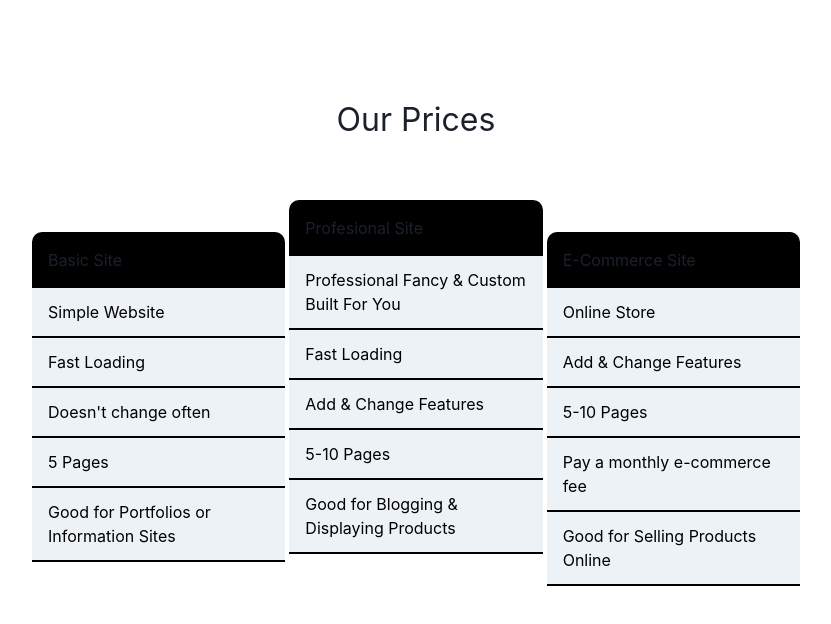
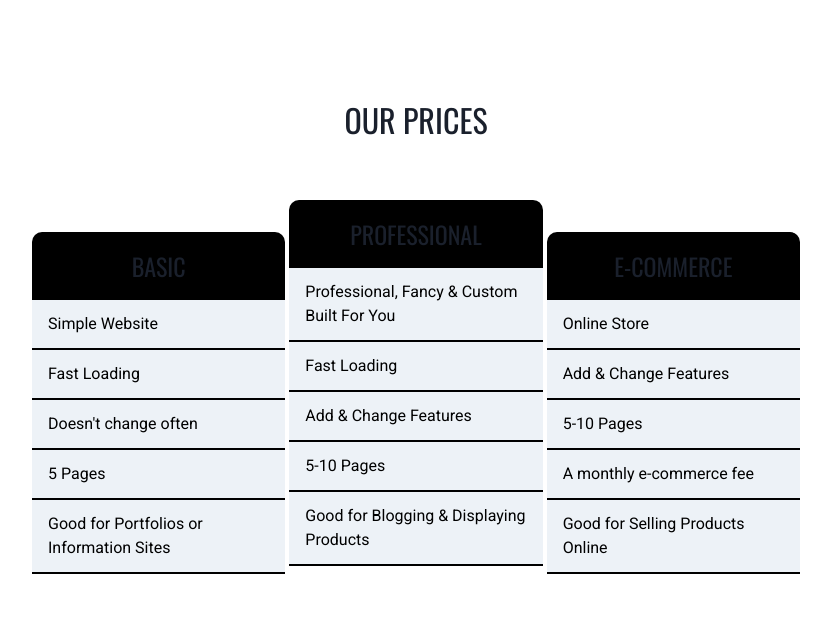
Before and after one commit to rubydevco/rubydev-tempsite, a React (Create React App) app: page /getting-started in a window 1280 px wide. Shown: the top 624 px of the page, without its empty margins (224-1055 px from the left). Built offline with nearby package versions, Linux system fonts and the light colour scheme.

Commit message:
added some fonts

```diff
--- a/public/index.html
+++ b/public/index.html
@@ -11,8 +11,11 @@
     />
     <link rel="apple-touch-icon" href="%PUBLIC_URL%/logo192.png" />
     <link rel="manifest" href="%PUBLIC_URL%/manifest.json" />
-
-    <title>React App</title>
+    <link rel="preconnect" href="https://fonts.googleapis.com">
+    <link rel="preconnect" href="https://fonts.googleapis.com">
+    <link rel="preconnect" href="https://fonts.gstatic.com" crossorigin>
+    <link href="https://fonts.googleapis.com/css2?family=Oswald:wght@200;300;400;500;600;700&family=Roboto:ital,wght@0,100;0,300;0,400;0,500;0,700;0,900;1,100;1,300;1,400;1,500;1,700;1,900&display=swap" rel="stylesheet">
+    <title>ONYX Online | Ottawa Web Design</title>
   </head>
   <body>
     <noscript>You need to enable JavaScript to run this app.</noscript>
--- a/src/App.css
+++ b/src/App.css
@@ -34,14 +34,22 @@ hr {
   font-size: 2rem;
   margin-bottom: 7vh;
   text-align: center;
+  font-family: 'Oswald', sans-serif;
 }
 
 .price-block {
   border-radius: 10px 10px 0px 0px;
 }
 
+.price-block-title {
+  font-size: 1.5rem;
+  text-align: center;
+  font-family: 'Oswald', sans-serif;
+}
+
 .price-block-text {
   color: black;
+  font-family: 'Roboto', sans-serif;
 }
 
 .price-block-point {
--- a/src/components/GettingStarted/GettingStarted.js
+++ b/src/components/GettingStarted/GettingStarted.js
@@ -3,7 +3,7 @@ import PriceBlocks from './PriceBlocks';
 const GettingStarted = () => {
   return (
     <div className='getting-started'>
-      <h2 className='prices-title'>Our Prices</h2>
+      <h2 className='prices-title'>OUR PRICES</h2>
       <div className='price-blocks'>
         <PriceBlocks />
       </div>
--- a/src/components/GettingStarted/PriceBlocks.js
+++ b/src/components/GettingStarted/PriceBlocks.js
@@ -3,7 +3,7 @@ import { Center, Grid, GridItem, Box } from '@chakra-ui/react';
 
 const PriceBlocks = () => {
   const basicSite = {
-    title: 'Basic Site',
+    title: 'BASIC',
     point1: 'Simple Website',
     point2: 'Fast Loading',
     point3: "Doesn't change often",
@@ -11,19 +11,19 @@ const PriceBlocks = () => {
     point5: 'Good for Portfolios or Information Sites',
   };
   const professionalSite = {
-    title: 'Profesional Site',
-    point1: 'Professional Fancy & Custom Built For You',
+    title: 'PROFESSIONAL',
+    point1: 'Professional, Fancy & Custom Built For You',
     point2: 'Fast Loading',
     point3: 'Add & Change Features',
     point4: '5-10 Pages',
     point5: 'Good for Blogging & Displaying Products',
   };
   const ecommerceSite = {
-    title: 'E-Commerce Site',
+    title: 'E-COMMERCE',
     point1: 'Online Store',
     point2: 'Add & Change Features',
     point3: '5-10 Pages',
-    point4: 'Pay a monthly e-commerce fee',
+    point4: 'A monthly e-commerce fee',
     point5: 'Good for Selling Products Online',
   };
   return (
```
